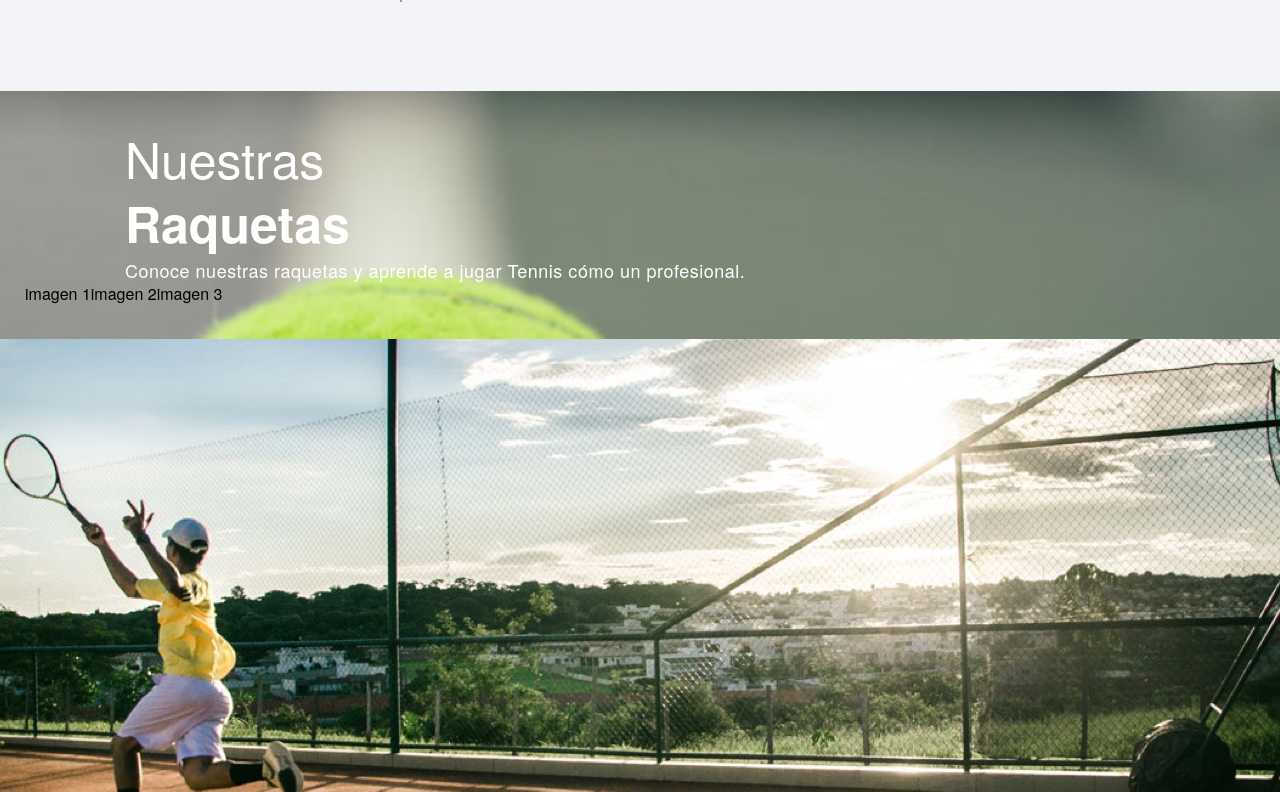
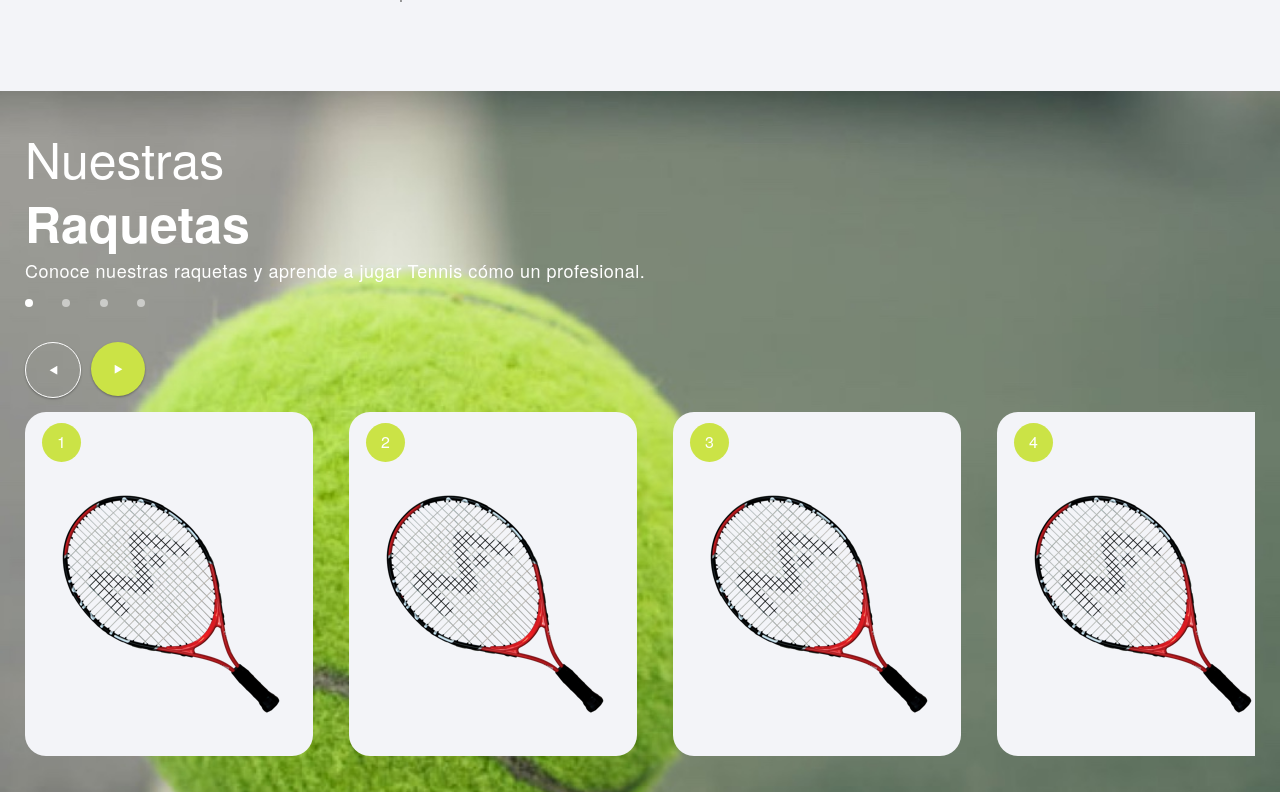
Before and after one commit to adanuriplata/tennis-store, a React (Vite) app: page / in a window 1280 px wide. Shown: the part 1008-1800 px from the top of the page. Built offline with nearby package versions, Linux system fonts and the light colour scheme; a web font is replaced by a local one.

Commit message:
Feat: carousel added

```diff
--- a/src/components/Carousel.jsx
+++ b/src/components/Carousel.jsx
@@ -1,7 +1,35 @@
-import React from 'react';
+import { useEffect, useRef, useState } from 'react';
 import background from '../assets/images/ball-color-court-1405355@2x.jpg';
+import imagenProduct from '../assets/images/product.png';
 
 export const Carousel = () => {
+  const ref = useRef();
+  const [statusCarousel, setStatusCarousel] = useState({
+    isFull: false,
+    isEmpty: true,
+    totalSlides: 3, //uno menos del total por que se debe contar el primero en salir como 0
+    widthOfSlide: 288 + 36,
+    currentSlide: 1,
+  });
+
+  const nextSlide = () => {
+    ref.current.scrollLeft += statusCarousel.widthOfSlide;
+    statusCarousel.currentSlide < 4 &&
+      setStatusCarousel({
+        ...statusCarousel,
+        currentSlide: statusCarousel.currentSlide + 1,
+      });
+  };
+
+  const prevSlide = () => {
+    ref.current.scrollLeft -= statusCarousel.widthOfSlide;
+    statusCarousel.currentSlide > 1 &&
+      setStatusCarousel({
+        ...statusCarousel,
+        currentSlide: statusCarousel.currentSlide - 1,
+      });
+  };
+
   return (
     <div className="carousel" style={{ backgroundImage: `url(${background})` }}>
       <div className="carousel__controls">
@@ -11,11 +39,120 @@ export const Carousel = () => {
         <p>
           Conoce nuestras raquetas y aprende a jugar Tennis cómo un profesional.
         </p>
+        <div className="carousel__controls__panel">
+          {/* bullets */}
+          <div className="container-bullets">
+            <span
+              className={`${
+                statusCarousel.currentSlide === 1 ? 'activeSlide' : ''
+              } container-bullets__item`}
+            ></span>
+            <span
+              className={`${
+                statusCarousel.currentSlide === 2 ? 'activeSlide' : ''
+              } container-bullets__item`}
+            ></span>
+            <span
+              className={`${
+                statusCarousel.currentSlide === 3 ? 'activeSlide' : ''
+              } container-bullets__item`}
+            ></span>
+            <span
+              className={`${
+                statusCarousel.currentSlide === 4 ? 'activeSlide' : ''
+              } container-bullets__item`}
+            ></span>
+          </div>
+          {/* buttons */}
+          <div className="container-buttons">
+            <div
+              onClick={() => prevSlide()}
+              className={`${
+                statusCarousel.currentSlide === 1
+                  ? 'carousel__controls__panel__button-empty'
+                  : 'carousel__controls__panel__button'
+              }`}
+            >
+              <div className="prev">
+                <svg
+                  id="triangle"
+                  xmlns="http://www.w3.org/2000/svg"
+                  xmlnsXlink="http://www.w3.org/1999/xlink"
+                  width="9"
+                  height="13"
+                  viewBox="0 0 100 100"
+                  fill="white"
+                >
+                  <polygon points="50 15, 100 100, 0 100" />
+                </svg>
+              </div>
+            </div>
+            <div
+              onClick={() => nextSlide()}
+              className={`${
+                statusCarousel.currentSlide === 4
+                  ? 'carousel__controls__panel__button-empty'
+                  : 'carousel__controls__panel__button'
+              }`}
+            >
+              <div className="next">
+                <svg
+                  id="triangle"
+                  xmlns="http://www.w3.org/2000/svg"
+                  xmlnsXlink="http://www.w3.org/1999/xlink"
+                  width="9"
+                  height="13"
+                  viewBox="0 0 100 100"
+                  fill="white"
+                >
+                  <polygon points="50 15, 100 100, 0 100" />
+                </svg>
+              </div>
+            </div>
+          </div>
+        </div>
       </div>
-      <div className="carousel__slides">
-        <span>imagen 1</span>
-        <span>imagen 2</span>
-        <span>imagen 3</span>
+      <div className="carousel__slides" ref={ref}>
+        <div className="carousel__slides__item">
+          <div className="carousel__slides__item__image">
+            <img src={imagenProduct}></img>
+          </div>
+          <div className="carousel__slides__item__content">
+            <div className="point">
+              <div>1</div>
+            </div>
+          </div>
+        </div>
+        <div className="carousel__slides__item">
+          <div className="carousel__slides__item__image">
+            <img src={imagenProduct}></img>
+          </div>
+          <div className="carousel__slides__item__content">
+            <div className="point">
+              <div>2</div>
+            </div>
+          </div>
+        </div>
+        <div className="carousel__slides__item">
+          <div className="carousel__slides__item__image">
+            <img src={imagenProduct}></img>
+          </div>
+          <div className="carousel__slides__item__content">
+            <div className="point">
+              <div>3</div>
+            </div>
+          </div>
+        </div>
+        <div className="carousel__slides__item">
+          <div className="carousel__slides__item__image">
+            <img src={imagenProduct}></img>
+          </div>
+          <div className="carousel__slides__item__content">
+            <div className="point">
+              <div>4</div>
+            </div>
+          </div>
+        </div>
       </div>
     </div>
   );
--- a/src/components/Menu.jsx
+++ b/src/components/Menu.jsx
@@ -58,7 +58,7 @@ export const Menu = ({ isDark, isMobile }) => {
             >
               <path
                 fill="#FFF"
-                fill-rule="evenodd"
+                fillRule="evenodd"
                 d="M17.146.037c.39-.024.786-.037 1.182-.037C26.663 0 33.716 5.553 36 13.167a18.442 18.442 0 0 0-7.96 8.134 18.297 18.297 0 0 0-1.619 4.909 18.498 18.498 0 0 0 .522 8.651A18.311 18.311 0 0 1 18.329 37 18.37 18.37 0 0 1 5 31.287a18.334 18.334 0 0 0 2.71-.33 18.101 18.101 0 0 0 3.55-1.094 18.396 18.396 0 0 0 9.426-9.056 18.286 18.286 0 0 0 1.596-5.405 18.544 18.544 0 0 0-.164-5.925 18.297 18.297 0 0 0-1.729-4.981A18.482 18.482 0 0 0 17.146.037zM36.595 14c.265 1.292.405 2.632.405 4.007C37 24.73 33.662 30.639 28.636 34a18.359 18.359 0 0 1-.322-8.165 17.872 17.872 0 0 1 1.581-4.685 17.422 17.422 0 0 1 3.287-4.544A16.632 16.632 0 0 1 36.595 14zM15.315 0a17.273 17.273 0 0 1 3.755 4.873 17.37 17.37 0 0 1 1.61 4.636 17.65 17.65 0 0 1 .17 5.64 17.35 17.35 0 0 1-1.461 5.044 17.27 17.27 0 0 1-3.52 5 16.824 16.824 0 0 1-5.21 3.5A16.358 16.358 0 0 1 4.228 30c-.117 0-.232-.002-.348-.004A18.907 18.907 0 0 1 0 18.476C0 9.187 6.631 1.467 15.316 0z"
               />
             </svg>
--- a/src/components/footer.jsx
+++ b/src/components/footer.jsx
@@ -19,7 +19,7 @@ export const Footer = () => {
           >
             <path
               fill="#FFF"
-              fill-rule="evenodd"
+              fillRule="evenodd"
               d="M25.487.056A28.4 28.4 0 0 1 27.245 0c12.39 0 22.874 8.254 26.269 19.573a27.414 27.414 0 0 0-11.833 12.09 27.198 27.198 0 0 0-2.406 7.298 27.498 27.498 0 0 0 .775 12.86A27.22 27.22 0 0 1 27.246 55c-7.787 0-14.82-3.26-19.814-8.493a27.253 27.253 0 0 0 4.03-.491 26.908 26.908 0 0 0 5.275-1.624 27.346 27.346 0 0 0 14.012-13.463 27.182 27.182 0 0 0 2.373-8.035c.39-2.923.31-5.91-.244-8.807a27.198 27.198 0 0 0-2.57-7.404 27.474 27.474 0 0 0-4.82-6.627h-.001zm28.91 20.755c.395 1.92.603 3.913.603 5.956 0 9.994-4.962 18.777-12.433 23.774-.327-1.2-.57-2.424-.727-3.66a27.29 27.29 0 0 1 .249-8.477 26.567 26.567 0 0 1 2.35-6.965 25.898 25.898 0 0 1 4.886-6.755 24.723 24.723 0 0 1 5.073-3.873zM22.768 0c.167.152.332.307.497.461a25.675 25.675 0 0 1 5.085 6.782 25.82 25.82 0 0 1 2.392 6.891c.533 2.755.618 5.602.253 8.384a25.791 25.791 0 0 1-2.173 7.498 25.67 25.67 0 0 1-5.232 7.434 25.008 25.008 0 0 1-7.746 5.203 24.316 24.316 0 0 1-9.557 1.942c-.174 0-.344-.003-.517-.006C2.156 39.865 0 33.92 0 27.464 0 13.657 9.857 2.181 22.767 0z"
             />
           </svg>
--- a/src/styles/_base.scss
+++ b/src/styles/_base.scss
@@ -1,3 +1,7 @@
+html {
+  scroll-behavior: smooth;
+}
+
 body {
   font-family: $main-font;
   background: white;
--- a/src/styles/_carousel.scss
+++ b/src/styles/_carousel.scss
@@ -3,7 +3,7 @@
   background-repeat: no-repeat;
   padding: $padding-section-min-x $padding-section-min-y;
   &__controls {
-    padding-left: 100px;
+    // padding-left: 100px;
     h3 {
       font-size: 50px;
       font-weight: normal;
@@ -27,5 +27,106 @@
       letter-spacing: 0.51px;
       color: #fff;
     }
+    &__panel {
+      max-width: 120px;
+      padding: 14px 0;
+      .container-bullets {
+        padding-bottom: 35.2px;
+        display: flex;
+        justify-content: space-between;
+        &__item {
+          width: 8px;
+          height: 7.8px;
+          background-color: rgba(255, 255, 255, 0.5);
+          content: ' ';
+          border-radius: 4px;
+          transition: all 0.4s;
+        }
+        .activeSlide {
+          background-color: rgba(255, 255, 255, 1);
+        }
+      }
+      .container-buttons {
+        display: flex;
+        justify-content: space-between;
+      }
+      &__button {
+        width: 54px;
+        height: 54px;
+        border-radius: 50%;
+        background-color: $sickly-yellow;
+        display: flex;
+        align-items: center;
+        justify-content: center;
+        color: white;
+        cursor: pointer;
+        box-shadow: 0 1px 3px rgba(0, 0, 0, 0.12), 0 1px 2px rgba(0, 0, 0, 0.24);
+        transition: all 0.3s cubic-bezier(0.25, 0.8, 0.25, 1);
+        &:hover {
+          box-shadow: 0 10px 24px rgba(0, 0, 0, 0.25),
+            0 8px 8px rgba(0, 0, 0, 0.22);
+        }
+        .next {
+          transform: rotate(90deg);
+        }
+        .prev {
+          transform: rotate(-90deg);
+        }
+      }
+      &__button-empty {
+        width: 54px;
+        height: 54px;
+        border-radius: 50%;
+        background-color: transparent;
+        border: solid white 1px;
+        display: flex;
+        align-items: center;
+        justify-content: center;
+        color: white;
+        cursor: no-drop;
+        box-shadow: 0 1px 3px rgba(0, 0, 0, 0.12), 0 1px 2px rgba(0, 0, 0, 0.24);
+        transition: all 0.3s cubic-bezier(0.25, 0.8, 0.25, 1);
+
+        .next {
+          transform: rotate(90deg);
+        }
+        .prev {
+          transform: rotate(-90deg);
+        }
+      }
+    }
+  }
+  &__slides {
+    overflow-x: scroll;
+    overflow-y: hidden;
+    white-space: nowrap;
+    padding-bottom: 16px;
+    height: auto;
+    transition: 2s all;
+    scroll-behavior: smooth;
+    &__item {
+      position: relative;
+      border-radius: 21px;
+      display: inline-block;
+      margin-right: 36px;
+      &__image {
+        height: 100%;
+      }
+      &__content {
+        margin-top: 11px;
+        margin-left: 17px;
+        position: absolute;
+        top: 0;
+        bottom: 0;
+        width: 39px;
+        height: 39px;
+        display: flex;
+        align-items: center;
+        justify-content: center;
+        color: white;
+        border-radius: 50%;
+        background-color: $sickly-yellow;
+      }
+    }
   }
 }
```
Also changed, not shown: src/components/Social.jsx (+5 -5 lines), src/context/UiContext.jsx (+0 -67 lines), src/assets/images/product.jpg (added), src/assets/images/product.png (added).
